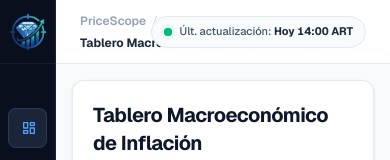
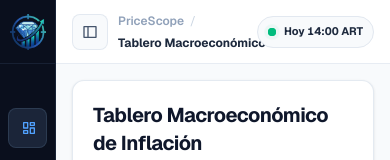
Before and after one commit to Alejoho/S10-26-E2-PriceScope_Practice, a Next.js app in the folder apps/client/: page / in a window 390 px wide. Shown: the top 160 px of the page. Built offline with nearby package versions, Linux system fonts and the light colour scheme; no server answers.

Commit message:
feat(header): enhance Header component with sidebar toggle and improved layout

```diff
--- a/apps/client/src/components/layout/Header.tsx
+++ b/apps/client/src/components/layout/Header.tsx
@@ -2,7 +2,7 @@
 
 import Link from "next/link";
 import { usePathname } from "next/navigation";
-import { RiDatabase2Line } from "@remixicon/react";
+import { RiDatabase2Line, RiSideBarLine } from "@remixicon/react";
 
 import { Badge } from "@/components/ui/badge";
 import {
@@ -53,15 +53,30 @@ export function Header({
 }: HeaderProps) {
   const pathname = usePathname();
   const currentViewTitle = getViewTitle(pathname);
-  const { lastUpdatedLabel: contextLastUpdated, pilotStores } = useSidebar();
+  const {
+    lastUpdatedLabel: contextLastUpdated,
+    pilotStores,
+    toggleSidebar,
+    isCollapsed,
+  } = useSidebar();
 
   const effectiveLastUpdated = propLastUpdated ?? contextLastUpdated;
   const effectiveStoresCount = propMonitoredCount ?? pilotStores.length;
 
   return (
-    <header className="z-20 flex h-16 shrink-0 items-center justify-between border-b border-slate-200/80 bg-white px-6 sm:px-8">
+    <header className="z-20 flex h-16 shrink-0 items-center justify-between border-b border-slate-200/80 bg-white px-4 sm:px-6 lg:px-8">
       {/* Breadcrumb oficial de Shadcn UI + Etiqueta de Contexto */}
-      <div className="flex min-w-0 items-center gap-3">
+      {/* Botón móvil de navegación + Breadcrumb oficial de Shadcn UI */}
+      <div className="flex min-w-0 items-center gap-2.5 sm:gap-3">
+        <button
+          type="button"
+          onClick={toggleSidebar}
+          aria-label={isCollapsed ? "Expandir menú de navegación" : "Contraer menú de navegación"}
+          title={isCollapsed ? "Expandir menú lateral (Ctrl+B)" : "Contraer menú lateral (Ctrl+B)"}
+          className="flex size-9 shrink-0 items-center justify-center rounded-lg border border-slate-200/90 bg-slate-50 text-slate-600 transition-colors hover:bg-slate-100 hover:text-slate-900 focus-visible:ring-2 focus-visible:ring-blue-500 focus-visible:outline-none lg:hidden"
+        >
+          <RiSideBarLine className="size-4" aria-hidden="true" />
+        </button>
         <Breadcrumb>
           <BreadcrumbList>
             <BreadcrumbItem>
@@ -86,10 +101,11 @@ export function Header({
       {/* Indicadores de Sistema */}
       <div className="flex shrink-0 items-center gap-3">
         {/* Frescura de Datos */}
-        <div className="flex h-8 items-center gap-2 rounded-full border border-slate-200 bg-slate-50 px-3 text-xs text-slate-600">
+        <div className="flex h-8 items-center gap-2 rounded-full border border-slate-200 bg-slate-50 px-2.5 text-xs text-slate-600 sm:px-3">
           <StatusDot variant="emerald" size="sm" ping />
           <span className="text-[11px] font-medium tabular-nums">
-            Últ. actualización: <strong className="text-slate-800">{effectiveLastUpdated}</strong>
+            <span className="hidden sm:inline">Últ. actualización: </span>
+            <strong className="text-slate-800">{effectiveLastUpdated}</strong>
           </span>
         </div>
 
```
